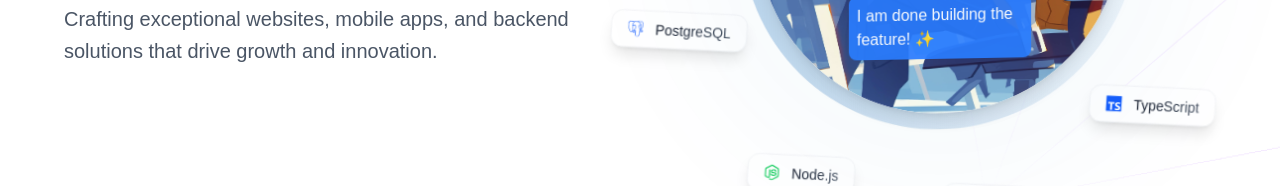
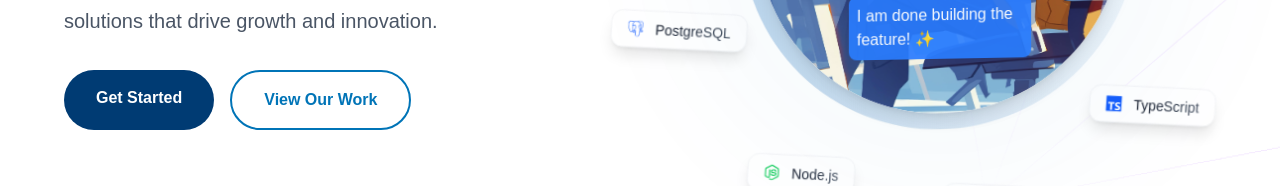
Before and after one commit to AnasaTech/anasatech-website, a Next.js app: page / in a window 1280 px wide. Shown: the part 485-671 px from the top of the page. Built offline with nearby package versions, Linux system fonts and the light colour scheme; no server answers.

Commit message:
return hero buttons

```diff
--- a/package.json
+++ b/package.json
@@ -12,6 +12,7 @@
     "canvas-confetti": "^1.9.3",
     "framer-motion": "^12.6.2",
     "next": "15.2.4",
+    "next-themes": "^0.4.6",
     "nodemailer": "^6.10.0",
     "react": "^19.0.0",
     "react-dom": "^19.0.0",
--- /dev/null
+++ b/src/app/components/DarkModeToggle.tsx
@@ -0,0 +1,14 @@
+import { useTheme } from 'next-themes'
+
+export default function DarkModeToggle() {
+  const { theme, setTheme } = useTheme()
+
+  return (
+    <button
+      onClick={() => setTheme(theme === 'dark' ? 'light' : 'dark')}
+      className="p-2 rounded-lg bg-gray-200 dark:bg-gray-800"
+    >
+      {theme === 'dark' ? '🌞' : '🌙'}
+    </button>
+  )
+}
--- a/src/app/components/sections/Hero.tsx
+++ b/src/app/components/sections/Hero.tsx
@@ -128,7 +128,7 @@ export default function Hero() {
                 that drive growth and innovation.
               </motion.p>
 
-              {/* <motion.div
+              <motion.div
                 initial={{ opacity: 0 }}
                 animate={{ opacity: 1 }}
                 transition={{ delay: 0.9 }}
@@ -149,7 +149,7 @@ export default function Hero() {
                 >
                   View Our Work
                 </Link>
-              </motion.div> */}
+              </motion.div>
             </motion.div>
 
             {/* Right column - Visual elements */}
--- a/src/app/layout.tsx
+++ b/src/app/layout.tsx
@@ -1,22 +1,19 @@
 import type { Metadata } from "next";
+import { ThemeProvider } from 'next-themes'
 import { Geist, Geist_Mono, Poppins } from "next/font/google";
 import GoogleAnalytics from '@/app/components/Analytics/GoogleAnalytics';
 import "./globals.css";
-
 
 const geistSans = Geist({
   variable: "--font-geist-sans",
   subsets: ["latin"],
 });
 
-
-
 const poppins = Poppins({
     subsets: ['latin'],
     weight: ['300', '400', '500', '600', '700'],
     variable: '--font-poppins',
 });
-
 
 export const metadata: Metadata = {
   title: "AnasaTech | Breathing life into your ideas",
@@ -31,21 +28,27 @@ export const metadata: Metadata = {
   }
 }
 
-
 export default function RootLayout({
   children,
 }: Readonly<{
   children: React.ReactNode;
 }>) {
   return (
-    <html lang="en">
+    <html lang="en" suppressHydrationWarning>
       <body
-        className={`${poppins.variable} ${poppins.variable} antialiased`}
+        className={`${poppins.variable} ${geistSans.variable} antialiased`}
+      >
+        <ThemeProvider
+          attribute="class"
+          defaultTheme="system"
+          enableSystem={true}
+          disableTransitionOnChange
         >
           {process.env.NEXT_PUBLIC_GA_MEASUREMENT_ID && (
             <GoogleAnalytics GA_MEASUREMENT_ID={process.env.NEXT_PUBLIC_GA_MEASUREMENT_ID} />
           )}
           {children}
+        </ThemeProvider>
       </body>
     </html>
   );
```
Also changed, not shown: 1 other file (tests, documents, lock files or other folders). Lines whose indentation alone changed are shown as unchanged.
